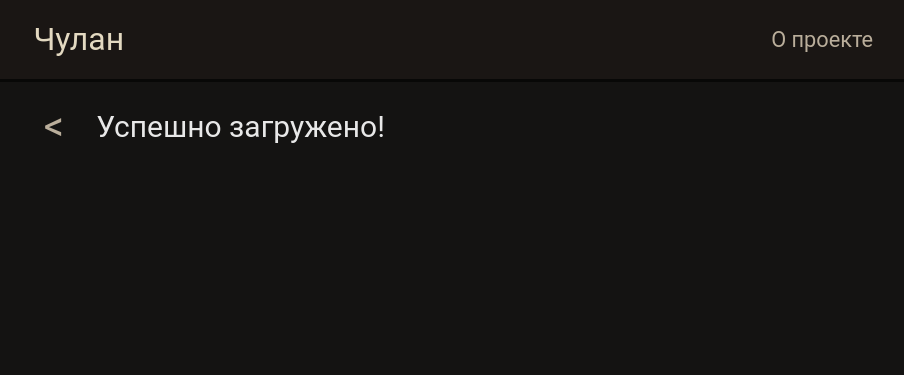
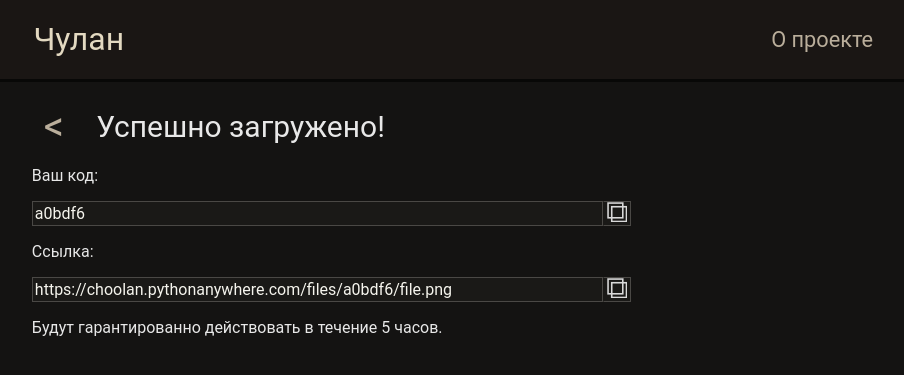
Before and after one commit to RostislavShishmarev/Choolan, a Flask app: page /uploaded in a window 1280 px wide. Shown: the top 375 px of the page, without its empty margins (220-1124 px from the left). Run offline with Flask 2, Linux system fonts and the light colour scheme.

Commit message:
Создана страница uploaded

```diff
--- a/static/css/adapter.css
+++ b/static/css/adapter.css
@@ -17,4 +17,8 @@
   .main-section-success {
     padding-left: 0px;
   }
+
+  .main-section-info {
+    padding-left: 10px;
+  }
 }
--- a/static/css/file_pages.css
+++ b/static/css/file_pages.css
@@ -103,3 +103,32 @@
   font-size: 30px;
   align-self: center;
 }
+
+.main-section-info {
+  padding-left: 15%;
+}
+
+.value-result-block {
+  display: flex;
+  justify-content: flex-start;
+}
+
+.copy-button {
+  border-style: solid;
+  border-width: 1px;
+  border-left-color: rgba(0, 0, 0, 0);
+  padding: 0px;
+  margin: 0px;
+  height: inherit;
+  width: 28px;
+}
+
+.copy-rect {
+  stroke-width: 1.5px;
+}
+
+.copy-message {
+  margin-left: 5px;
+  font-size: 18px;
+  color: #baae9b;
+}
--- a/static/css/main.css
+++ b/static/css/main.css
@@ -69,9 +69,10 @@ input {
   border-style: solid;
 }
 
-.ch-text-input:focus {
+.ch-text-input:focus, .copy-button:hover, .result-text-input:hover {
   outline: 0;
   box-shadow: 0 0 0 0.2rem rgba(158, 158, 158, 0.25);
+  z-index: 2;
 }
 
 input::-webkit-outer-spin-button,
--- a/static/css/themes/neon.css
+++ b/static/css/themes/neon.css
@@ -63,6 +63,19 @@ body {
   background-color: #bdb3a23c;
 }
 
+.copy-button {
+  background-color: #1a1917;
+  border-color: #4a4845;
+}
+
+.copy-rect {
+  stroke: #d9d9d9;
+  fill: rgba(0, 0, 0, 0);
+}
+
+.copy-button:hover .copy-rect {
+  stroke: #47b8d1;
+}
 
 *::-webkit-scrollbar-corner {
   background-color: #2b2b2b;
--- a/templates/Base.html
+++ b/templates/Base.html
@@ -43,5 +43,4 @@
       </div>
     </footer>
   </body>
-  <script src="../static/js/file_input.js"></script>
 </html>
--- a/templates/Put.html
+++ b/templates/Put.html
@@ -38,4 +38,5 @@
     </div>
   </div>
 </div>
+<script src="../static/js/file_input.js"></script>
 {% endblock %}
--- a/templates/Uploaded.html
+++ b/templates/Uploaded.html
@@ -2,9 +2,91 @@
 <div class="container">
   <div class="main-section">
     <div class="main-section-success">
-        <a class="ch-link success-link" href="/put">&lt</a>
-        <div class="success-text">Успешно загружено!</div>
+      <a class="ch-link success-link" href="/put">&lt</a>
+      <div class="success-text">Успешно загружено!</div>
+    </div>
+    <div class="main-section-info">
+      <div class="result-block">
+        <p class="result-text">Ваш код:</p>
+        <div class="value-result-block">
+          <input
+            id="key-result-input"
+            type="text"
+            class="ch-text-input key-text-input result-text-input"
+            readonly
+            value="a0bdf6"
+          />
+          <button class="copy-button" onClick="copyFrom('key-result-input', 'key-copy-message');">
+            <svg
+              width="20"
+              height="20"
+              xmlns="http://www.w3.org/2000/svg"
+              viewBox="-0.5 -0.5 19 19"
+            >
+              <rect
+                class="copy-rect f-copy-rect"
+                x="0.5"
+                y="0.5"
+                width="14"
+                height="14"
+              />
+              <rect
+                class="copy-rect s-copy-rect"
+                x="4"
+                y="4"
+                width="14"
+                height="14"
+                stroke-location="center"
+              />
+            </svg>
+          </button>
+          <div id="key-copy-message" class="copy-message"></div>
+        </div>
+      </div>
+      <div class="result-block">
+        <p class="result-text">Ссылка:</p>
+        <div class="value-result-block">
+          <input
+            id="link-result-input"
+            type="text"
+            class="ch-text-input key-text-input result-text-input"
+            readonly
+            value="https://choolan.pythonanywhere.com/files/a0bdf6/file.png"
+          />
+          <button class="copy-button" onClick="copyFrom('link-result-input', 'link-copy-message');">
+            <svg
+              width="20"
+              height="20"
+              xmlns="http://www.w3.org/2000/svg"
+              viewBox="-0.5 -0.5 19 19"
+            >
+              <rect
+                class="copy-rect f-copy-rect"
+                x="0.5"
+                y="0.5"
+                width="14"
+                height="14"
+              />
+              <rect
+                class="copy-rect s-copy-rect"
+                x="4"
+                y="4"
+                width="14"
+                height="14"
+                stroke-location="center"
+              />
+            </svg>
+          </button>
+          <div id="link-copy-message" class="copy-message"></div>
+        </div>
+      </div>
+      <div class="result-block">
+        <p class="result-text">
+          Будут гарантированно действовать в течение 5 часов.
+        </p>
+      </div>
     </div>
   </div>
 </div>
+<script src="../static/js/copy.js"></script>
 {% endblock %}
```
Also changed, not shown: static/js/copy.js (added, +33 -0 lines).
